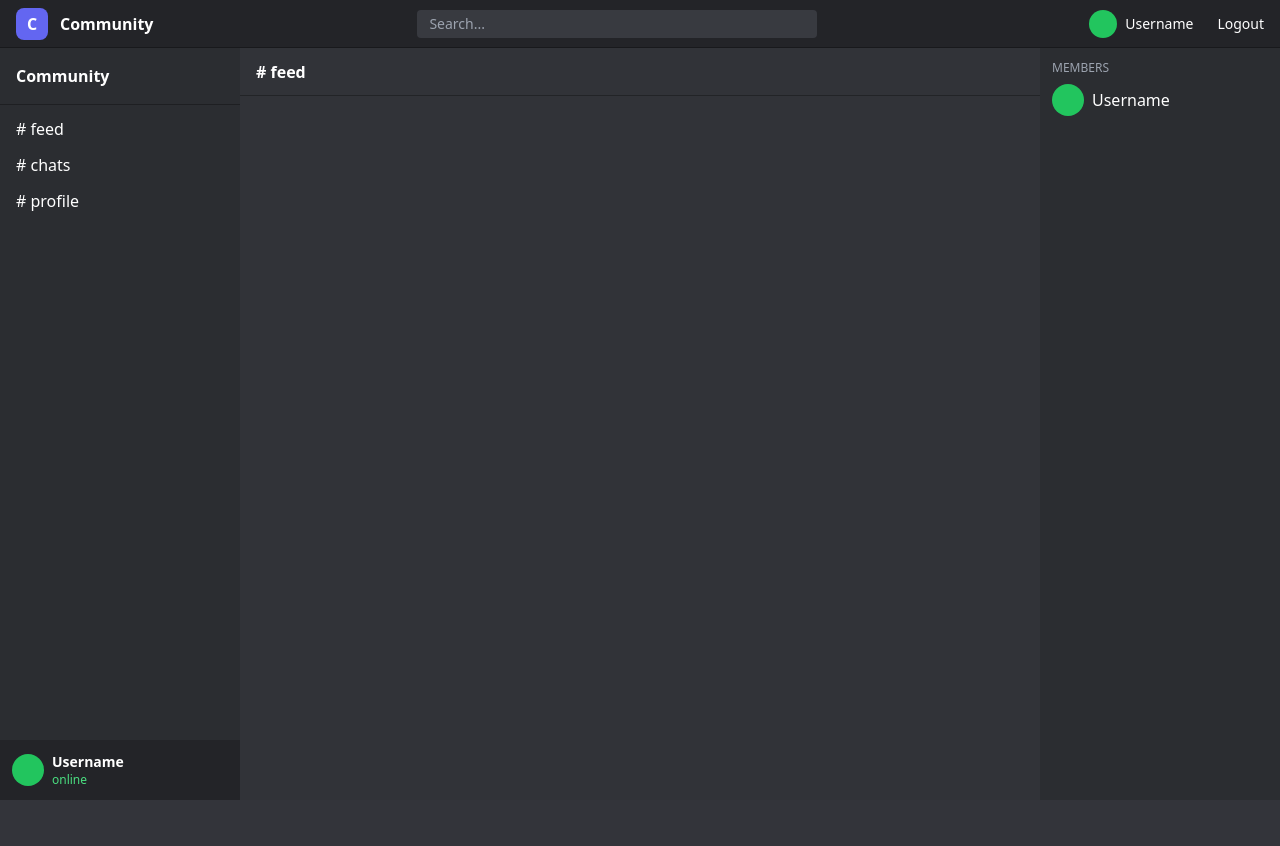
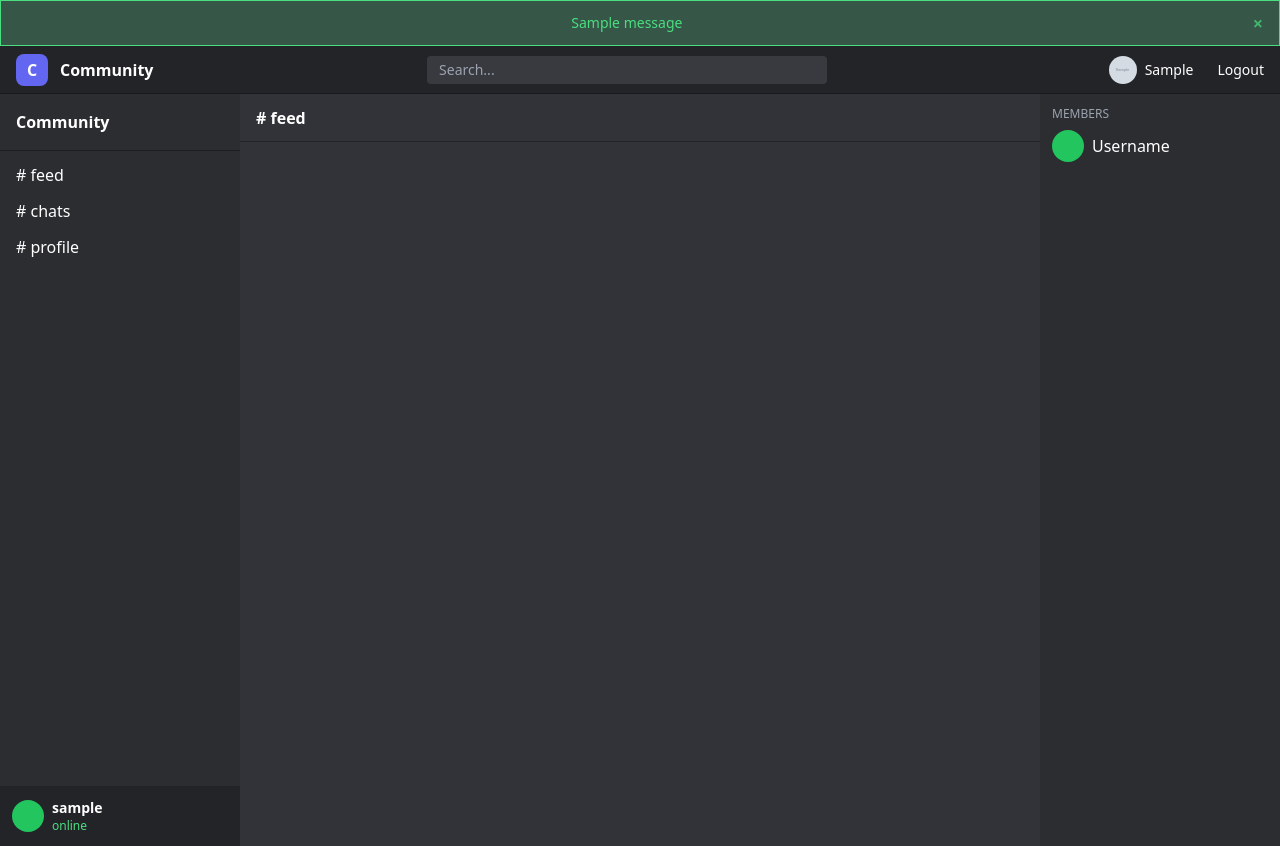
Before and after one commit to SinghAbh1shek/django_project, a Django app: page / in a window 1280 px wide. Before the commit the page ends 800 px from the top, so only its background shows below. Run offline with Django 5.2, Linux system fonts and the light colour scheme; a user stored in the database is signed in; tables that the repository leaves empty hold one stand-in row (values such as "Sample post"); grey boxes marked "Sample" are stand-in pictures; one stand-in notice (Sample message) is shown; some libraries are stand-ins or nearby versions.

Commit message:
finilzed registration

```diff
--- a/03_community/core/settings.py
+++ b/03_community/core/settings.py
@@ -119,7 +119,7 @@ USE_TZ = True
 
 STATIC_URL = 'static/'
 
-MEDIA_URL = 'media/'
+MEDIA_URL = '/media/'
 MEDIA_ROOT = BASE_DIR / 'media'
 
 AUTH_USER_MODEL = 'users.User'
--- a/03_community/templates/users/register.html
+++ b/03_community/templates/users/register.html
@@ -11,11 +11,6 @@
         {% for message in messages%}
         {% if message.tags == 'error' %}
         <div class="bg-community_danger/20 border border-community_danger text-sm text-center p-2 rounded mb-4">
-            {{message}}
-        </div>
-
-        {% elif message.tags == 'success' %}
-        <div class="bg-community_success/20 border border-community_success text-sm text-center p-2 rounded mb-4">
             {{message}}
         </div>
         {% endif %}
--- a/03_community/templates/utils/base.html
+++ b/03_community/templates/utils/base.html
@@ -9,6 +9,40 @@
 </head>
 
 <body class="bg-[#313338] text-white">
+
+
+    {% if messages %}
+
+    {% for message in messages %}
+
+    {% if message.tags == 'success' %}
+
+    <div id="msg-{{ forloop.counter }}"
+         class="
+            w-full flex items-center justify-between
+            px-4 py-2
+            border text-sm
+            bg-green-400/20 border-green-400 text-green-400
+         ">
+        <span class="flex-1 text-center">
+            {{ message }}
+        </span>
+        <button
+            onclick="document.getElementById('msg-{{ forloop.counter }}').remove()"
+            class="ml-4 text-lg font-bold opacity-70 hover:opacity-100 hover:scale-110 transition">
+
+            &times;
+
+        </button>
+
+    </div>
+    {% endif %}
+
+    {% endfor %}
+
+
+    {% endif %}
+
 
 {% include "utils/navbar.html" %}
 
--- a/03_community/templates/utils/navbar.html
+++ b/03_community/templates/utils/navbar.html
@@ -1,5 +1,4 @@
 <div class="h-12 bg-[#232428] flex items-center justify-between px-4 border-b border-black/30">
-
     <div class="flex items-center gap-3">
 
         <div class="w-8 h-8 bg-indigo-500 rounded-lg flex items-center justify-center font-bold">
@@ -26,18 +25,29 @@
     <div class="flex items-center gap-4">
 
 
-        <div class="flex items-center gap-2 cursor-pointer hover:bg-[#35373c] px-2 py-1 rounded">
+        <a href="{% url "profile" %}" class="flex items-center gap-2 cursor-pointer hover:bg-[#35373c] px-2 py-1 rounded">
+            <div class="w-7 h-7 rounded-full overflow-hidden">
 
-            <div class="w-7 h-7 bg-green-500 rounded-full"></div>
+                <img
+                    src="{{ request.user.profile.url }}"
+                    alt="profile"
+                    class="w-full h-full object-cover"
+                >
+            </div>
 
             <div class="text-sm">
-                Username
+                {% if request.user.first_name %}
+                    {{ request.user.first_name }}
+                {% else %}
+                    {{ request.user.username }}
+                {% endif %}
             </div>
 
-        </div>
+        </a>
 
 
-        <a href="/logout/" class="text-sm hover:text-red-400">
+
+        <a href="{% url "logout" %}" class="text-sm hover:text-red-400">
             Logout
         </a>
 
--- a/03_community/templates/utils/sidebar.html
+++ b/03_community/templates/utils/sidebar.html
@@ -27,7 +27,7 @@
 
             <div>
                 <div class="text-sm font-semibold">
-                    Username
+                    {{request.user.username}}
                 </div>
 
                 <div class="text-xs text-green-400">
--- a/03_community/users/models.py
+++ b/03_community/users/models.py
@@ -3,7 +3,7 @@ from django.contrib.auth.models import AbstractUser
 
 class User(AbstractUser):
 
-    profile = models.ImageField(upload_to='profile/', null=True, blank=True)
+    profile = models.ImageField(upload_to='profile/', default='profile/default.jpg', null=True, blank=True)
     bio = models.TextField(max_length=200, null=True, blank=True)
     email = models.EmailField(unique=True)
 
--- a/03_community/users/urls.py
+++ b/03_community/users/urls.py
@@ -5,4 +5,5 @@ urlpatterns = [
     path('profile/', profile, name='profile'),
     path('login/', login_page, name='login'),
     path('register/', register_page, name='register'),
+    path('logout/', logout_user, name='logout'),
 ]
```
Also changed, not shown: 03_community/users/views.py (+6 -3 lines), 03_community/default.jpg (added), 03_community/users/migrations/0002_alter_user_profile.py (added).
